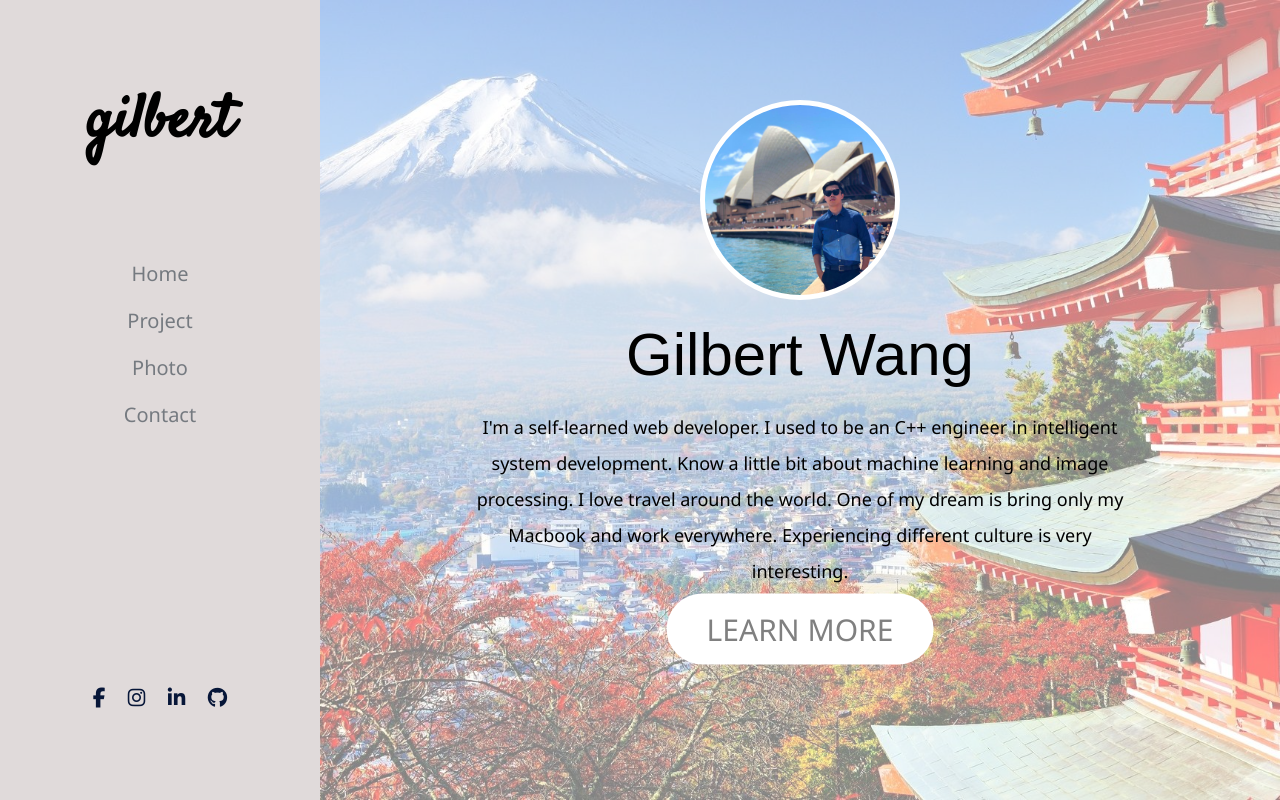
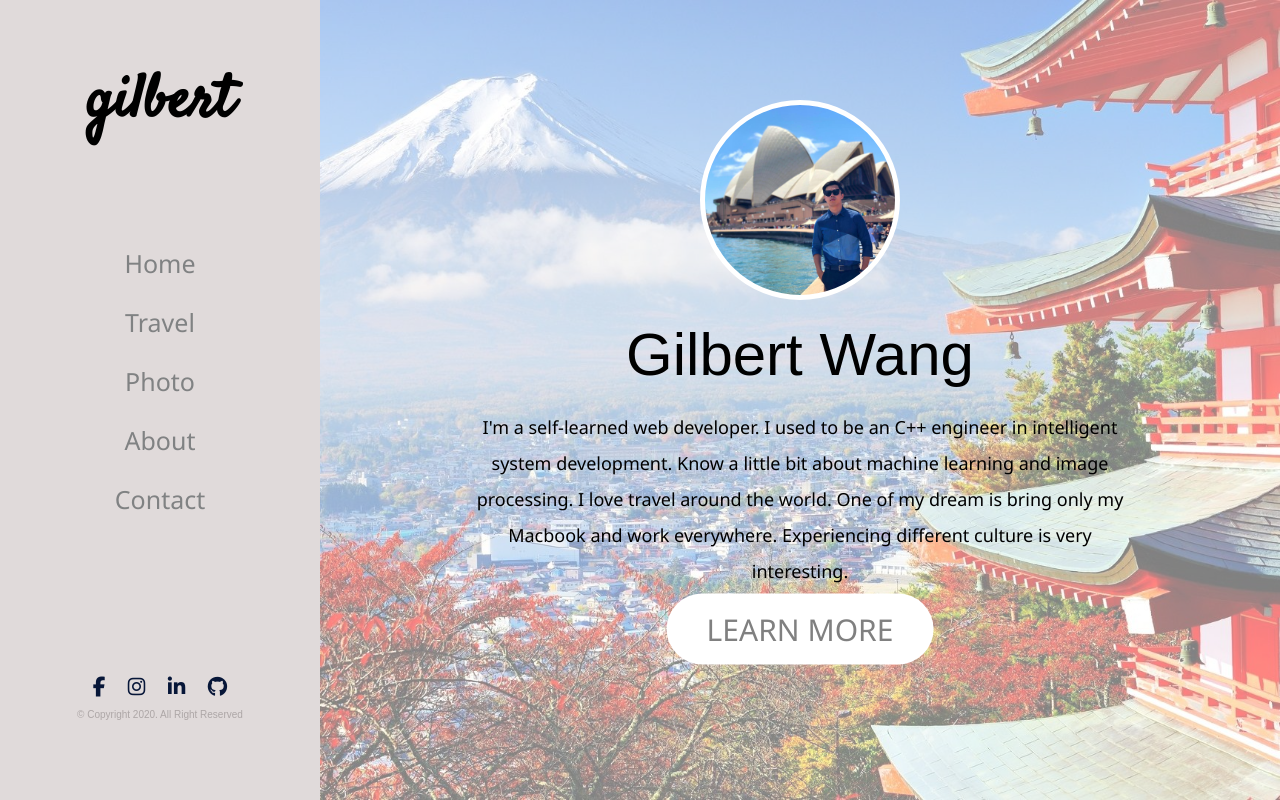
Before and after one commit to HuiChihWang/WebBeginnerProject, a plain HTML site: page beginner_project/css_project/personal-page/index.html in a window 1280 px wide. Drawn offline with Linux system fonts and the light colour scheme; a web font is replaced by a local one.

Commit message:
add link

```diff
--- a/beginner_project/css_project/personal-page/css/style.css
+++ b/beginner_project/css_project/personal-page/css/style.css
@@ -61,43 +61,60 @@ body {
     color: gray;
     border: none;
     font-family: 'Noto Sans', sans-serif;
+    cursor: pointer;
+    outline: none;
 
 }
 
 .name-logo {
-    width: 100%;
     text-align: center;
     font-size: 6rem;
-    position: absolute;
-    top: 10vh;
     font-family: 'Satisfy', cursive;
+    margin: 6rem auto;
 }
 
 .nav {
-    width: 100%;
-    text-align: center;
-    position: absolute;
-    top: 30vh;
+    margin: 10rem auto;
 }
 
 .nav__link {
     text-align: center;
-    margin: 2rem auto;
+    margin: 2.5rem auto;
+    font-family: 'Noto Sans', sans-serif;
+    font-size: 2.5rem;
+    text-transform: capitalize;
 }
 
-.nav__link--font {
-    font-family: 'Noto Sans', sans-serif;
-    font-size: 2rem;
-    text-transform: capitalize;
-    color: rgb(117, 122, 128);
-
+.nav__link a:link {
+    color: rgb(128, 130, 131);
+    text-decoration: none;
 }
 
-.social {
+.nav__link a:visited {
+    color: rgb(128, 130, 131);
+    text-decoration: none;
+}
+
+.nav__link a:hover {
+    color: black;
+    font-size: 3rem;
+}
+
+.nav__link a:active {
+    background-color: rgba(199, 191, 191, 0.733);
+    border-radius: 20px;
+    padding: 0.5rem 1rem;
+}
+
+.footer {
+    position: absolute;
+    bottom: 10vh;
+    width: 100%;
+}
+
+.footer__social {
     text-align: center;
-    position: absolute;
     width: 100%;
-    bottom: 10vh;
 }
 
 .social__tag {
@@ -105,6 +122,13 @@ body {
     font-size: 2rem;
     margin: 1rem;
     color: rgb(7, 22, 56)
+}
+
+.footer__copy {
+    color: rgba(155, 148, 148, 0.74);
+    text-align: center;
+    font-family: sans-serif;
+    font-size: 1rem;
 }
 
 .intro {
--- a/beginner_project/css_project/personal-page/index.html
+++ b/beginner_project/css_project/personal-page/index.html
@@ -16,26 +16,44 @@
     <div class="side-bar side-bar--width">
       <h2 class="name-logo">gilbert</h2>
       <nav class="nav">
-        <div class="nav__link nav__link--font">home</div>
-        <div class="nav__link nav__link--font">project</div>
-        <div class="nav__link nav__link--font">photo</div>
-        <div class="nav__link nav__link--font">contact</div>
+        <div class="nav__link">
+          <a href="#">home</a>
+        </div>
+        <div class="nav__link">
+          <a href="#">travel</a>
+        </div>
+        <div class="nav__link">
+          <a href="#">photo</a>
+        </div>
+        <div class="nav__link">
+          <a href="#">about</a>
+        </div>
+        <div class="nav__link">
+          <a href="#">contact</a>
+        </div>
       </nav>
 
-      <div class="social">
-        <div class="social__tag">
-          <i class="fab fa-facebook-f"></i>
+      <footer class="footer">
+        <div class="footer__social">
+          <a class="social__tag" href="#">
+            <i class="fab fa-facebook-f"></i>
+          </a>
+          <a class="social__tag" href="#">
+            <i class="fab fa-instagram"></i>
+          </a>
+          <a class="social__tag" href="#">
+            <i class="fab fa-linkedin-in"></i>
+          </a>
+          <a class="social__tag" href="#">
+            <i class="fab fa-github"></i>
+          </a>
         </div>
-        <div class="social__tag">
-          <i class="fab fa-instagram"></i>
-        </div>
-        <div class="social__tag">
-          <i class="fab fa-linkedin-in"></i>
-        </div>
-        <div class="social__tag">
-          <i class="fab fa-github"></i>
-        </div>
-      </div>
+
+        <div class="footer__copy">&copy; Copyright 2020. All Right Reserved</div>
+      </footer>
+
+
+
     </div>
 
     <div class="main main--width">
@@ -46,12 +64,13 @@
         <div class="intro__info">
           I'm a self-learned web developer. I used to be an C++ engineer in
           intelligent system development. Know a little bit about machine
-          learning and image processing. I love travel around the world. One of my dream is bring only my Macbook
-          and work everywhere. Experiencing different culture is very interesting.
+          learning and image processing. I love travel around the world. One of
+          my dream is bring only my Macbook and work everywhere. Experiencing
+          different culture is very interesting.
         </div>
       </div>
 
-      <button class="main__btn">Learn More</button>
+      <a class="main__btn">Learn More</a>
     </div>
   </body>
 </html>
```
